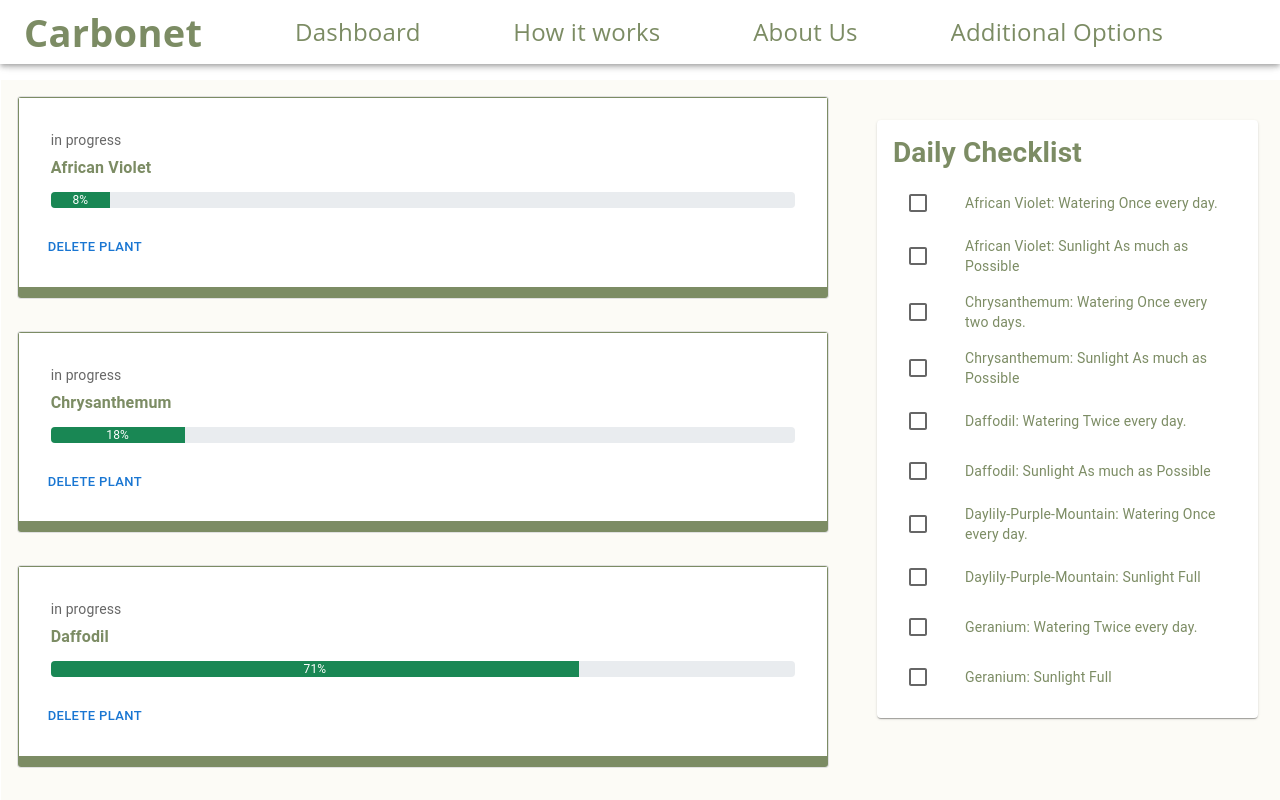
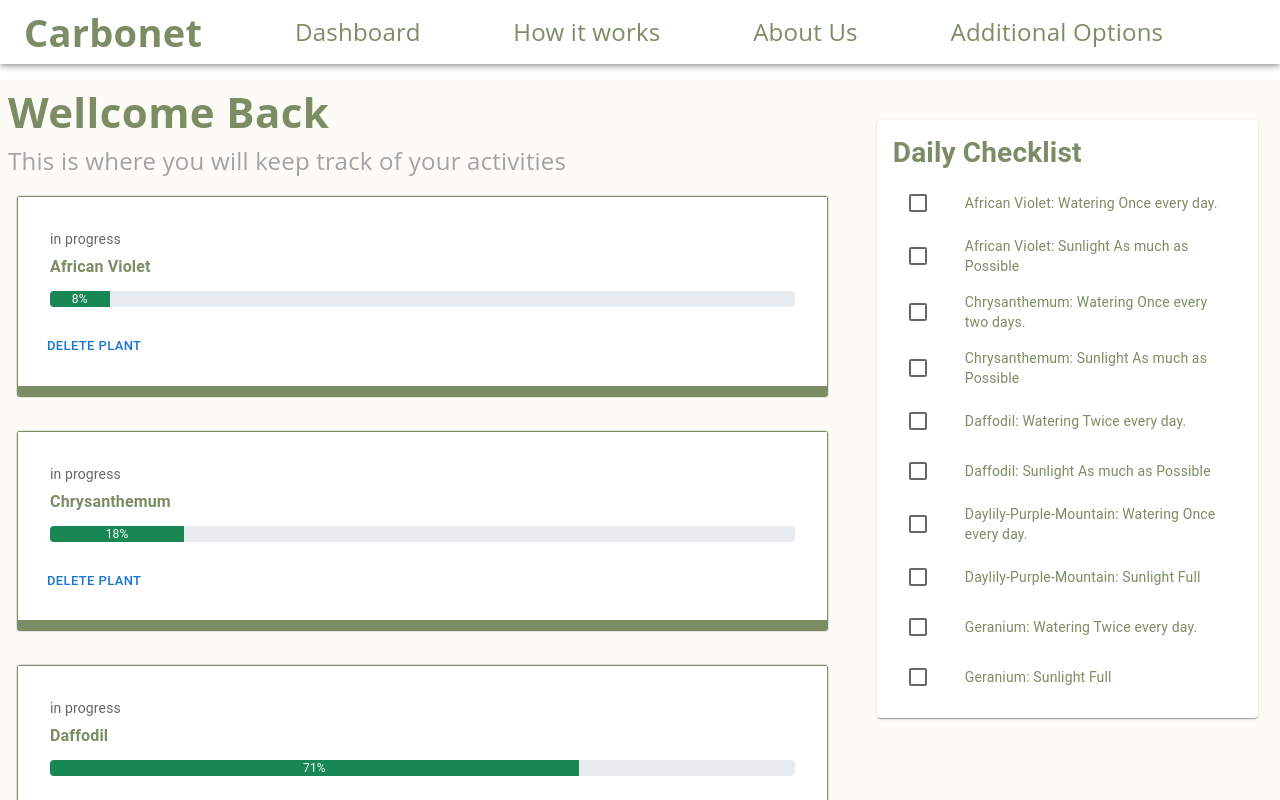
Before and after one commit to JessieLDR/Carbonet, a React (Create React App) app in the folder myapp/: page /Dashboard in a window 1280 px wide. Shown: the top 800 px of the page. Built offline with nearby package versions, Linux system fonts and the light colour scheme.

Commit message:
modified font on plantspage and fixed navigation bar left side

```diff
--- a/myapp/src/components/general/ClippedDrawer.js
+++ b/myapp/src/components/general/ClippedDrawer.js
@@ -42,7 +42,6 @@ export default function ClippedDrawer() {
       <CssBaseline />
       <Nav drawerOpen={drawerOpen} setDrawerOpen={setDrawerOpen} handleOpenToggle={handleOpenToggle}></Nav>
       <Drawer
-        // variant="permanent"
         sx={{
           width: drawerWidth,
           flexShrink: 0,
--- a/myapp/src/components/general/Nav.js
+++ b/myapp/src/components/general/Nav.js
@@ -80,7 +80,7 @@ export default function Nav(props) {
 
 
   return (
-    <Box sx={{ flexGrow: 1 }}>
+    <Box>
       <AppBar position="relative"
       style={{backgroundColor: 'white'}}
       position="fixed" sx={{ zIndex: (theme) => theme.zIndex.drawer + 1 }}>
--- a/myapp/src/components/pages/PlantsPage.js
+++ b/myapp/src/components/pages/PlantsPage.js
@@ -10,6 +10,7 @@ import DidYouKnowHook from "../hooks/DidYouKnowHook";
 import DailyTaskHook from "../hooks/DailyTasksHook";
 import Grid from "@material-ui/core/Grid";
 import VerticalNavBar from "../general/VerticalNavBar";
+import { Typography } from "@mui/material";
 
 
 const didyouknowsample = {
@@ -40,11 +41,39 @@ const PlantsPage = () => {
                 backgroundColor: "#FCFBF6",
             }}>
             <Box sx={{ width: '66%', minHeight:'600px', maxHeight:'1000px'}}>
-                <PlantList plants={myPlants} setMyPlants={setMyPlants}
-                dailyTask={dailyTask} setDailyTask={setDailyTask}/>
-                <PlantDialog myOptions={myOptions} myPlants={myPlants}
-                setMyOptions={setMyOptions} setMyPlants={setMyPlants}
-                dailyTask={dailyTask} setDailyTask={setDailyTask}/>
+                <Box sx={{flexDirection: 'row'}}>
+                    <Box ml={1}>
+                        <Box>
+                            <Typography
+                            fontFamily='Open Sans'
+                            fontSize={42}
+                            fontWeight='bold'
+                            style={{color:'#7C8C64'}}>
+                                Wellcome Back
+                            </Typography>
+                        </Box>
+                        <Box>
+                            <Typography
+                            fontFamily='Open Sans'
+                            fontSize={24}
+                            fontWeight='regular'
+                            style={{color:'#A3A3A3'}}>
+                                This is where you will keep track of your activities
+                            </Typography>
+                        </Box>
+                    </Box>
+                    <Box>
+
+                    </Box>
+                    <Box >
+                        <PlantList plants={myPlants} setMyPlants={setMyPlants}
+                        dailyTask={dailyTask} setDailyTask={setDailyTask}/>
+                        <PlantDialog myOptions={myOptions} myPlants={myPlants}
+                        setMyOptions={setMyOptions} setMyPlants={setMyPlants}
+                        dailyTask={dailyTask} setDailyTask={setDailyTask}/>
+                    </Box>
+                </Box>
+
             </Box>
             <Box sx={{ width: '33%', minHeight:'600px', maxHeight:'1000px'}}>
                 <Box sx={{ display: 'flex', flexDirection: 'column', alignItems: 'center'}}>
```
